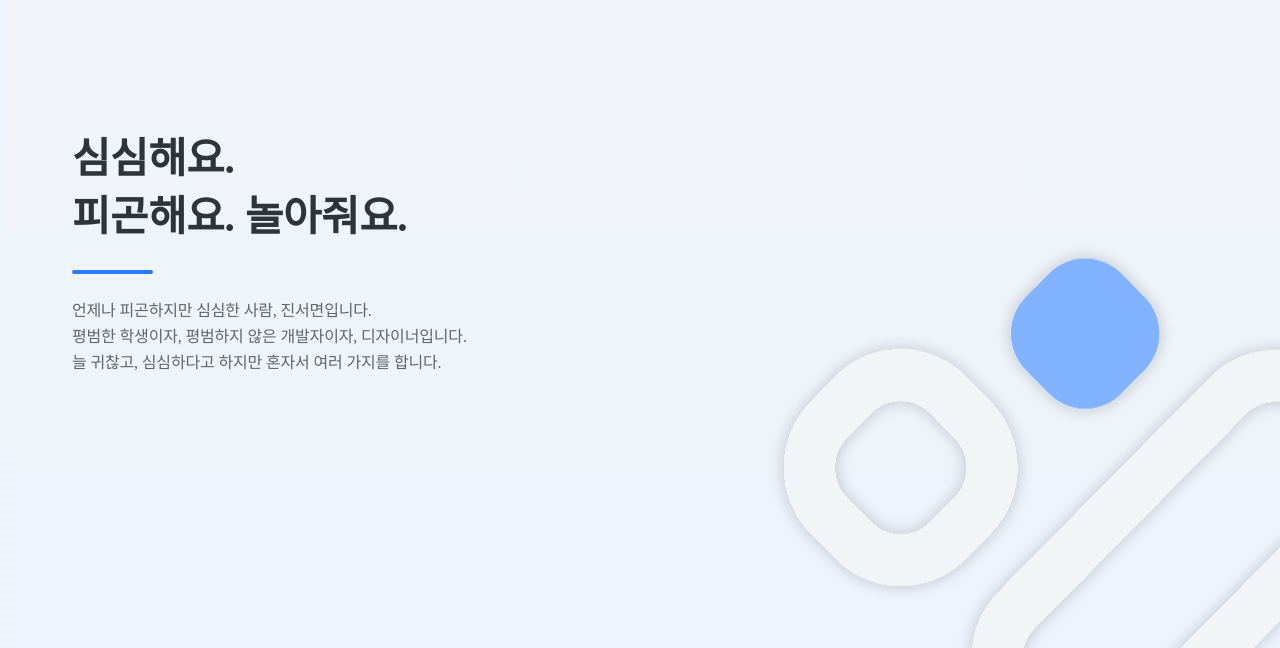
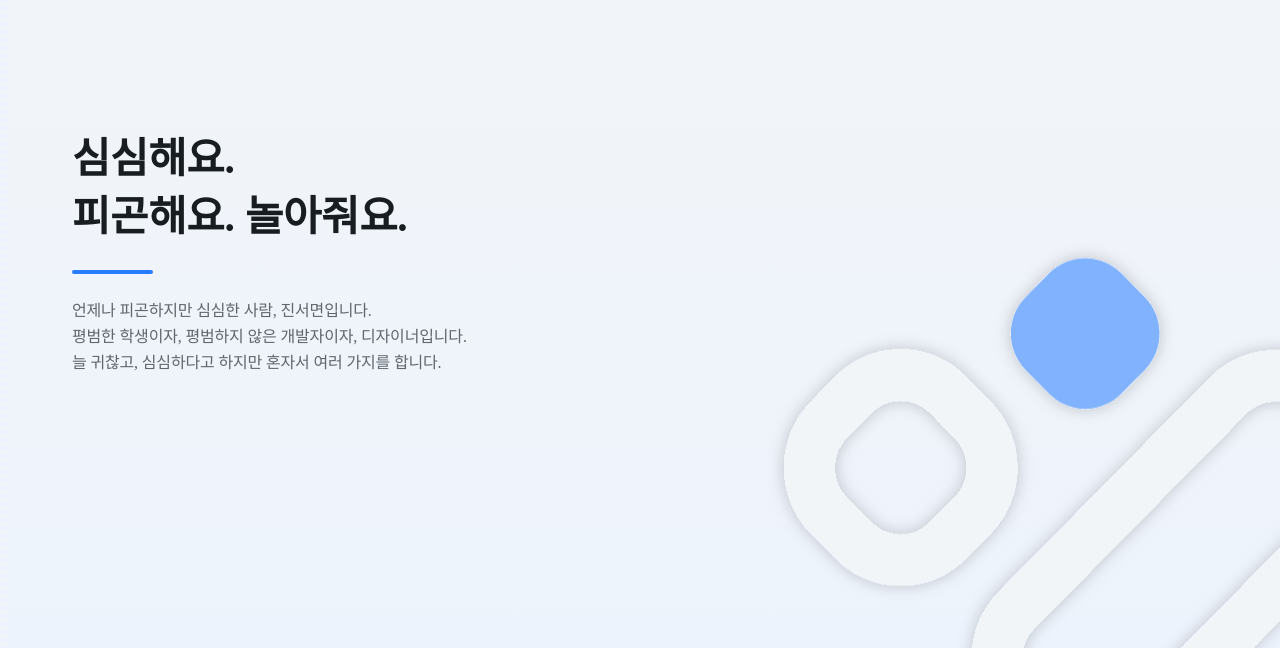
Before and after one commit to JinseoMyeon/self-introduction-site, a plain HTML site: page introduce.html in a window 1280 px wide. Shown: the part 118-766 px from the top of the page. Drawn offline with Linux system fonts and the light colour scheme; a web font is replaced by a local one.

Commit message:
chore: edit some styles

```diff
--- a/assets/css/style.css
+++ b/assets/css/style.css
@@ -227,7 +227,7 @@ section {
 
 .field-article {
     margin-top: 55vh;
-    margin-bottom: 37.5vh;
+    margin-bottom: 35vh;
     width: 90vw;
 }
 
@@ -236,7 +236,7 @@ section {
     font-weight: 700;
     font-size: 3.25vw;
     line-height: 140%;
-    color: var(--gray900);
+    color: var(--gray1000);
 }
 
 .light-subtitle {
@@ -251,6 +251,7 @@ section {
     font-size: 1.5vw;
     line-height: 140%;
     color: var(--gray800);
+    text-decoration: none;
 }
 
 .margin-subtitle {
```
